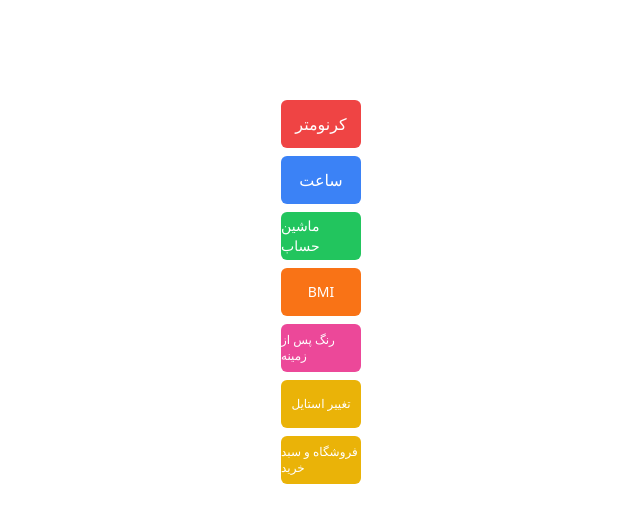
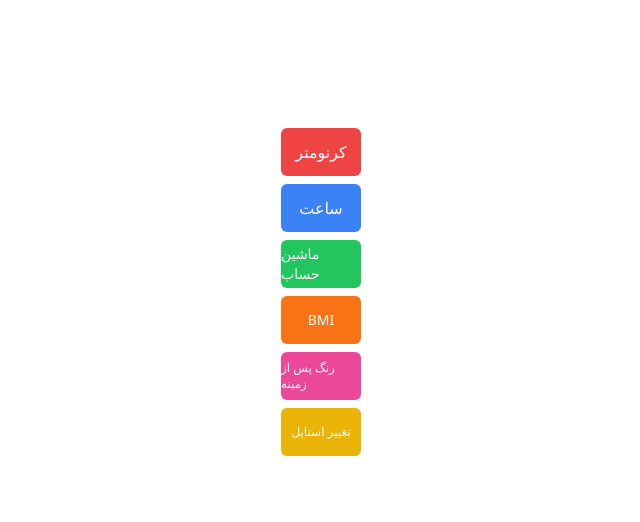
Before and after one commit to websiteDesignn/JavaScript, a website built with Vite: page index.html in a window 1280 px wide. Shown: the part 130-652 px from the top of the page, without its empty margins (319-959 px from the left). Built offline with nearby package versions, Linux system fonts and the light colour scheme.

Commit message:
pull the shopping cart

```diff
--- a/index.html
+++ b/index.html
@@ -57,13 +57,6 @@
       تغییر استایل
     </a>
 
-    <a
-      href="https://websitedesignn.github.io/JavaScript/shoppingCart/index.html"
-      class="bg-yellow-500 text-white text-xs w-20 h-12 rounded-md flex items-center justify-center hover:bg-yellow-300"
-    >
-      فروشگاه و سبد خرید
-    </a>
-
     <script src="src/js/app.js"></script>
   </body>
 </html>
```
